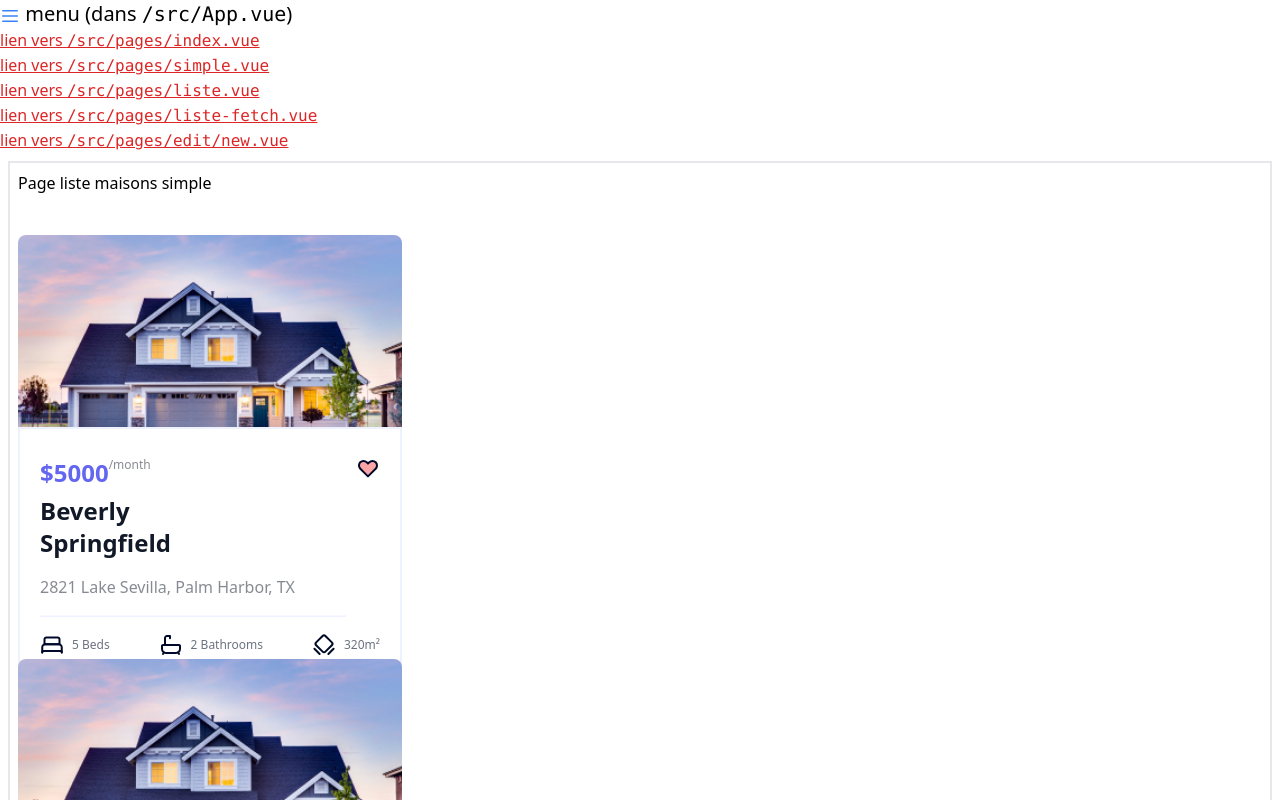
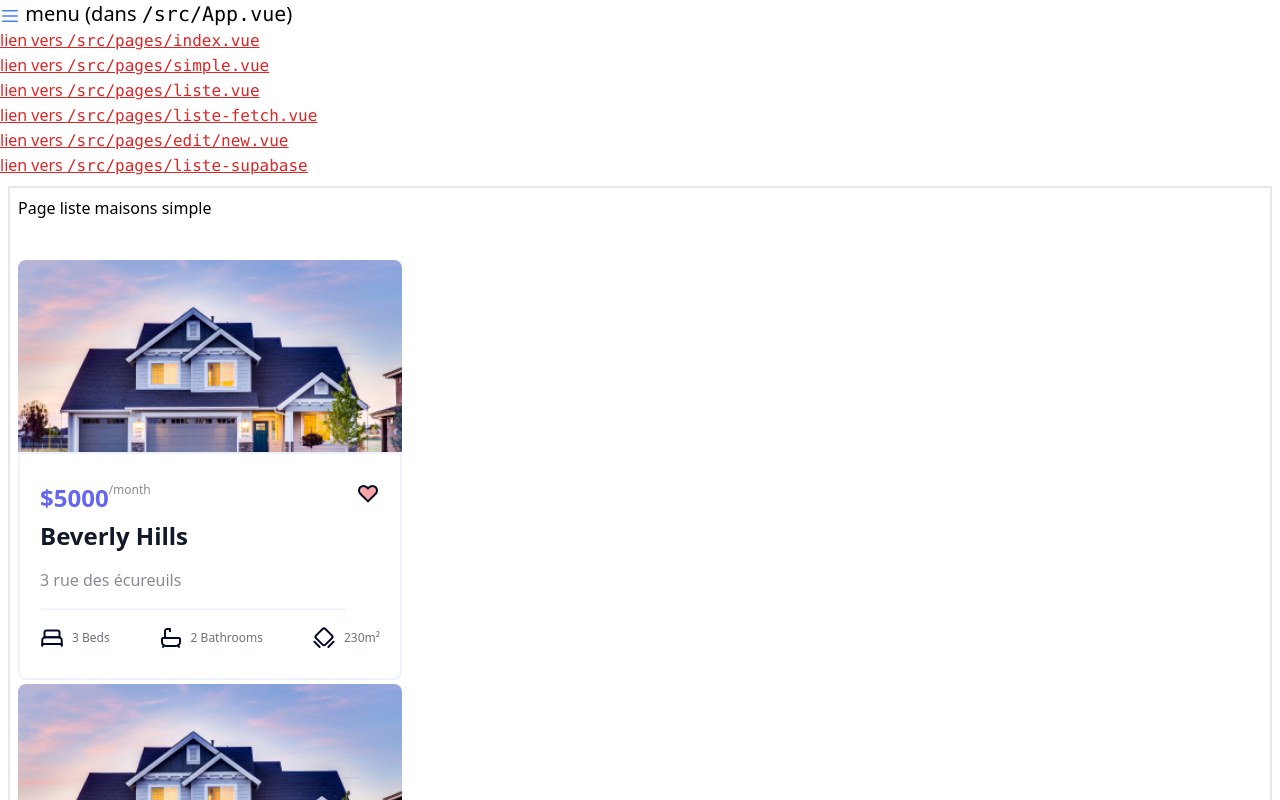
Before and after one commit to PaquierThomas/template-vue3, a Vue app: page /liste in a window 1280 px wide. Shown: the top 800 px of the page. Built offline with nearby package versions, Linux system fonts and the light colour scheme; what @formkit/vue would draw is missing.

Commit message:
ajout supabase appel donnée supabase
appel donnée supabase composant cards,
réécrire chaque données, props et type pour correspondre au tp

```diff
--- a/package.json
+++ b/package.json
@@ -12,6 +12,7 @@
   "dependencies": {
     "@formkit/vue": "^1.0.0-beta.10",
     "@heroicons/vue": "^2.0.8",
+    "@supabase/supabase-js": "^1.35.7",
     "vue": "^3.2.37",
     "vue-router": "^4.1.3"
   },
--- a/src/App.vue
+++ b/src/App.vue
@@ -35,6 +35,13 @@
           <code class="font-mono">/src/pages/edit/new.vue</code>
         </router-link>
       </li>
+      <li>
+        <router-link class="text-red-600 underline" to="/liste-supabase">
+          lien vers
+          <code class="font-mono">/src/pages/liste-supabase</code>
+        </router-link>
+      </li>
+
 
     </ul>
   </nav>
--- a/src/components/card.vue
+++ b/src/components/card.vue
@@ -8,13 +8,17 @@ defineProps ({
   /* Les "props" servent à définir les "attributs" qui seront passés a l'instance du composant pour le personnalisé.
   Chaque "props" a un nom et un type */
 
-    nom: {type: String, default : "Beverly Hills"},
+    adresse: {type: String, default: '3 rue des écureuils'},
+    nomMaison: {type: String, default : "Beverly Hills"},
+    Code_Quartier: {type: String},
+    Id_Maison: { type: String},
+    Id_Agent: {type: String},
     prix: {type: Number, default : 4400},
     favori: {type: Boolean, default :false},
     image: {type: String, default :"../../public/pexels-binyamin-mellish-106399.jpg"}, // les images sont simplement l'URL absolue (depuis la racine, débute par '/' )
-    lit: {type: Number, default: 3 },
+    nbrLit: {type: Number, default: 3 },
     nbrSDB: {type:Number, default : 2},
-    taille: {type:Number, default : 230 },
+    surface: {type: String, default : '230' },
   });
 </script>
 
@@ -45,13 +49,13 @@ defineProps ({
             <p class="h-8 w-12 flex-shrink-0 flex-grow-0 text-left text-xs text-gray-900 opacity-50">/month</p>
           </div>
           <p class="w-56 flex-shrink-0 flex-grow-0 self-stretch text-left text-2xl font-bold text-gray-900">
-            {{ nom }}
+            {{ nomMaison }}
           </p>
         </div>
         <heart :class="{ 'fill-red-300': favori }"></heart>
       </div>
       <p class="w-72 flex-shrink-0 flex-grow-0 self-stretch text-left text-base text-gray-900 opacity-50">
-        2821 Lake Sevilla, Palm Harbor, TX
+        {{ adresse }}
       </p>
       <svg
         width="306"
@@ -67,7 +71,7 @@ defineProps ({
       <div class="flex flex-shrink-0 flex-grow-0 items-start justify-start gap-4 self-stretch">
         <div class="relative flex flex-grow items-center justify-start gap-2">
           <bed></bed>
-          <p class="flex-shrink-0 flex-grow-0 text-left text-xs text-gray-500">{{ lit }} Beds</p>
+          <p class="flex-shrink-0 flex-grow-0 text-left text-xs text-gray-500">{{ nbrLit }} Beds</p>
         </div>
         <div class="relative flex flex-grow items-center justify-center gap-2">
           <bath></bath>
@@ -75,7 +79,7 @@ defineProps ({
         </div>
         <div class="relative flex flex-grow items-center justify-end gap-2">
           <meters></meters>
-          <p class="flex-shrink-0 flex-grow-0 text-left text-xs text-gray-500">{{taille}}m²</p>
+          <p class="flex-shrink-0 flex-grow-0 text-left text-xs text-gray-500">{{ surface }}m²</p>
         </div>
       </div>
     </div>
--- /dev/null
+++ b/src/pages/liste-supabase.vue
@@ -0,0 +1,22 @@
+<script setup>
+import Formulaire from "../components/formulaire.vue";
+import { supabase } from "../supabase";
+import Card from "../components/card.vue" ;
+
+console.log("supabase :", supabase); // pour vérifier et "garder" supabase dans le code
+
+const maisons = [supabase]; // à remplacer par l'appel à Supabase
+
+let { data: maison, error } = await supabase
+  .from('maison')
+  .select('*')
+
+  console.log('Maison: ', maison)
+
+
+</script>
+
+<template>
+    <Card/>
+
+</template>
--- /dev/null
+++ b/src/supabase.ts
@@ -0,0 +1,10 @@
+import { createClient } from '@supabase/supabase-js'
+const supabaseUrl = import.meta.env.VITE_SUPABASE_URL
+const supabaseAnonKey = import.meta.env.VITE_SUPABASE_ANON_KEY
+
+export const supabase = createClient(supabaseUrl, supabaseAnonKey)
+
+
+// Pour tester dans la console, dé-commenter la ligne qui suit :
+
+globalThis.supabase = supabase
```
Also changed, not shown: 2 other files (tests, documents, lock files or other folders).
